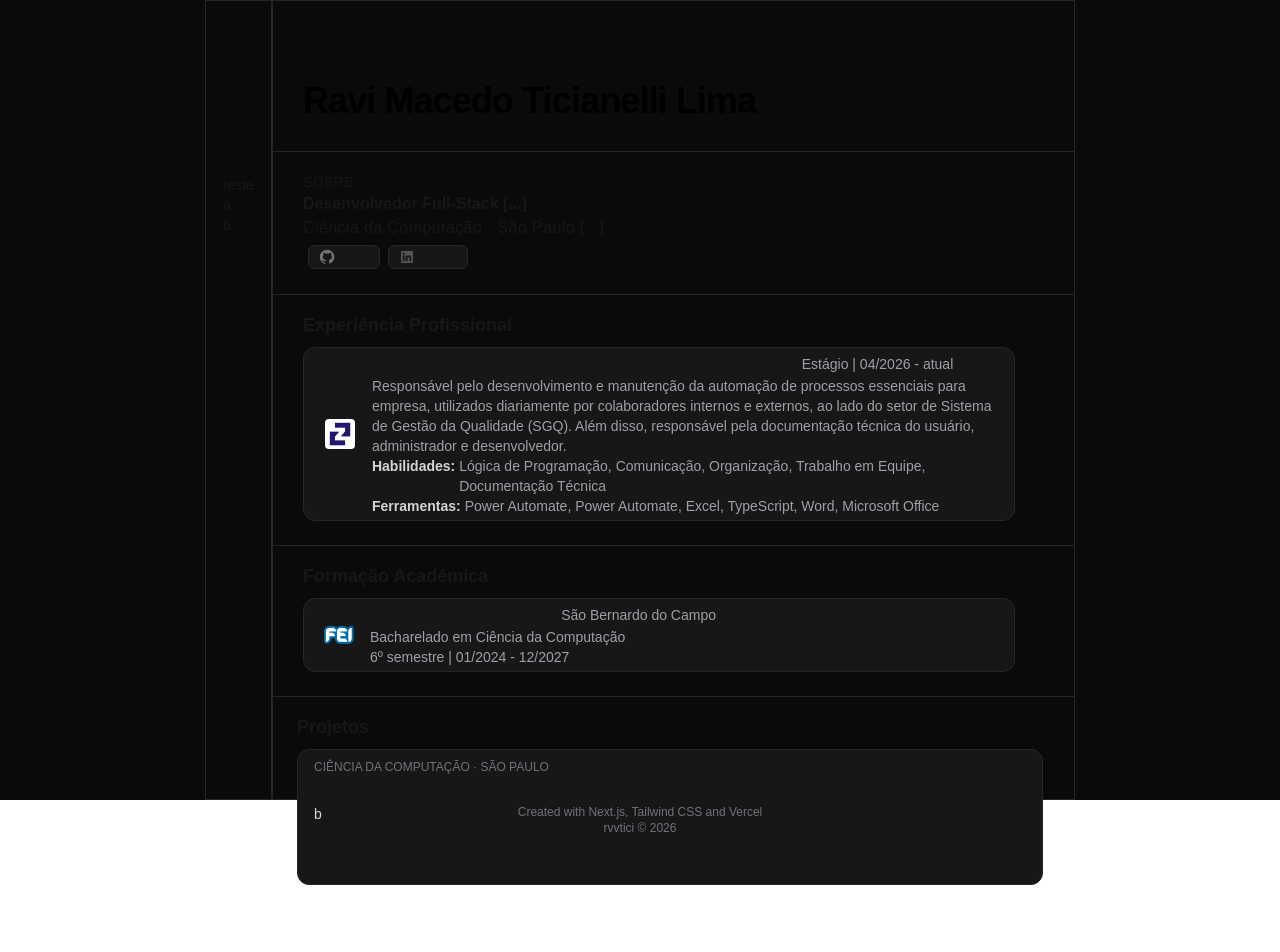
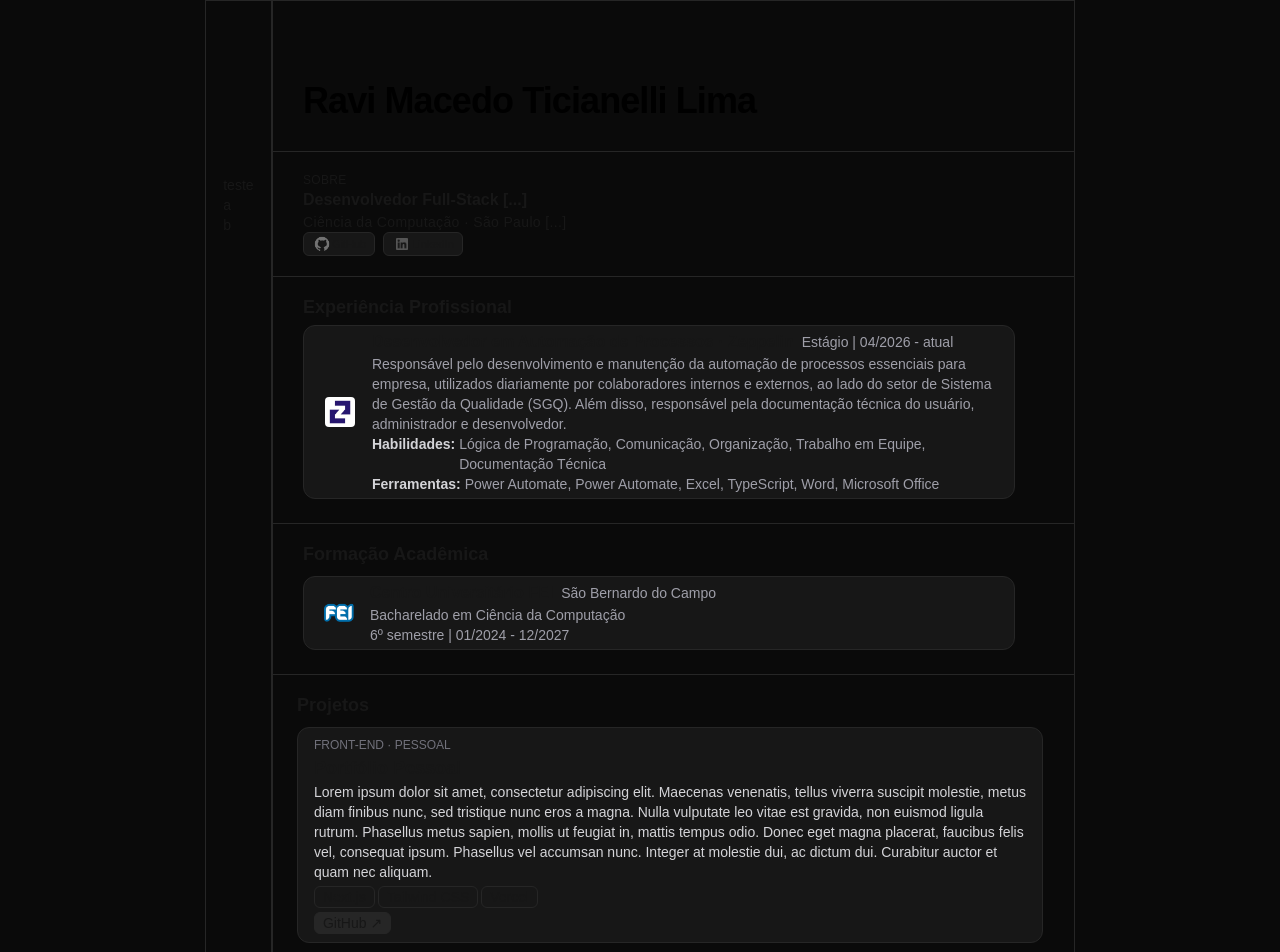
Before and after one commit to rvvtici/portfolio, a Next.js app: page / in a window 1280 px wide. Shown: the top 952 px of the page. Before the commit the page ends 909 px from the top, so only its background shows below. Built offline with nearby package versions, Linux system fonts and the light colour scheme.

Commit message:
projects

```diff
--- a/app/page.tsx
+++ b/app/page.tsx
@@ -8,14 +8,14 @@ export default function Home() {
     // <body className="flex h-screen px-[10%] flex-row bg-neutral-950">
   <body>
 
-  <main className="flex h-screen px-[16%] flex-row bg-neutral-950">
-    <div id="left-sidebar" className="text-sm flex-row justify-center items-center border-1 py-[20%] px-[2%] border-neutral-800">
+  <main className="flex px-[16%] flex-row bg-neutral-950">
+     <div id="left-sidebar" className="text-sm flex-row justify-center items-center border-1 py-[20%] px-[2%] border-neutral-800">
         <p>teste</p>
         <p>a</p>
         <p>b</p>
       </div>
 
-      <div id ="center" className="flex flex-1 flex-col border-1 border-neutral-800">
+      <div id ="center" className="flex flex-col border-1 border-neutral-800">
 
       {/* <SideNav /> */}
         {/* <main className="flex flex-1 flex-col gap-0 "> */}
@@ -31,17 +31,17 @@ export default function Home() {
 
           <div id="sobre" className="px-[30px] border-b-1 border-neutral-800 pb-[20px]">
             <div id="sobre-txt">
-              <p className="tracking-wide text-sm font dark:text-zinc-500">
+              <p className="tracking-wide text-xs font dark:text-zinc-500">
                 SOBRE
               </p>
               <p className="font-semibold tracking-normal text-base landing-4 dark:text-zinc-50">
                 Desenvolvedor Full-Stack [...]
               </p>
-              <p className="text-base tracking-wide font dark:text-zinc-500">
+              <p className="text-sm tracking-wide font dark:text-zinc-500">
                 Ciência da Computação · São Paulo [...]
               </p>
             </div>
-            <div id="sobre-contato" className="flex flex-row gap-2 m-[5px]">
+            <div id="sobre-contato" className="flex flex-row gap-2 m-[0px]">
               <a target="_blank" href="https://github.com/rvvtici">
                 <div className="flex flex-row border-neutral-800 bg-neutral-900 hover:border-neutral-700 border-1 px-2 py-[0.75px] rounded-md">
                   <Image src="/github.png" width={20} height={10} className="block p-[1px]" alt="logo github"/>
@@ -65,7 +65,7 @@ export default function Home() {
             <h2 className=" font-bold dark:text-zinc-50 text-lg">
               Experiência Profissional
             </h2>
-            <div id="zeppelin" className="flex flex-row p-1 mr-[4%] mb-6 hover:border-neutral-400 border-neutral-800 my-2 bg-neutral-900 border-1 rounded-xl">
+            <div id="zeppelin" className="flex flex-row p-1 mr-[4%] mb-6 hover:border-neutral-400 border-neutral-800 my-1 bg-neutral-900 border-1 rounded-xl">
               <div id="img-zeppelin"className="flex justify-center items-center">
                 <Image src="/zeppelin.jpg" width={30} height={30} className="block mx-8 rounded-sm" alt="logo zeppelin"/>
               </div>
@@ -142,14 +142,17 @@ export default function Home() {
             Projetos
           </h2>
           <Project
-            info="CIÊNCIA DA COMPUTAÇÃO · SÃO PAULO"
-            titulo="FEI-Baja"
-            descricao="b"
+            info="FRONT-END · PESSOAL"
+            titulo="Portfólio Pessoal"
+            descricao="Lorem ipsum dolor sit amet, consectetur adipiscing elit. Maecenas venenatis, tellus viverra suscipit molestie, metus diam finibus nunc, sed tristique nunc eros a magna. Nulla vulputate leo vitae est gravida, non euismod ligula rutrum. Phasellus metus sapien, mollis ut feugiat in, mattis tempus odio. Donec eget magna placerat, faucibus felis vel, consequat ipsum. Phasellus vel accumsan nunc. Integer at molestie dui, ac dictum dui. Curabitur auctor et quam nec aliquam."
             tags = {[
-              {titulo: "a"}
+              {titulo: "Next.js"},
+              {titulo: "Tailwind CSS"},
+              {titulo: "Vercel"}
+
             ]}
             links={[
-              {titulo: "a", url: "a"}
+              {titulo: "GitHub", url: "https://github.com/rvvtici/portfolio"}
             ]}
           >
 
--- a/app/projects.tsx
+++ b/app/projects.tsx
@@ -17,7 +17,7 @@ type Tag = {
 }
 
 
-export default function Project({titulo, descricao, imagem, info, tags, links}: ProjectProps) {
+export default function Project({titulo, descricao, info, tags, links}: ProjectProps) {
   return (
     <div id="card" className="flex py-2 px-4 flex-row mr-[4%] mb-6 p-1 hover:border-neutral-400 transition delay-20 border-neutral-800 my-2 bg-neutral-900 border-1 rounded-xl">
         {/* <div id="img"className="flex justify-center items-center">
@@ -34,19 +34,27 @@ export default function Project({titulo, descricao, imagem, info, tags, links}:
                 {descricao}
             </p>
 
-            <div>
+            <div className="flex flex-row gap-[3px]">
+                  {/* <p className="font-semibold text-sm text-zinc-300">
+                    Habilidades:
+                  </p>
+                  <p className="font-base text-sm text-zinc-400">
+                    Lógica de Programação, Comunicação, Organização, Trabalho em Equipe, Documentação Técnica
+                  </p> */}
                 {tags?.map((tag) => (
-                    <p className="border-2">
+                    <p className="flex my-1 flex-row border-neutral-800 hover:border-neutral-700 text-sm border-1 px-2 py-[0.2px] rounded-md">
                         {tag.titulo}
                     </p>
                 ))}
             </div>
 
 
-            <div>
+            <div className="flex flex-row gap-[3px]">
                 {links?.map((link) => (
                     <a key={link.url} href={link.url} target="_blank">
-                        {link.titulo}
+                     <p className="flex flex-row border-neutral-800 bg-neutral-800 hover:border-neutral-700 text-sm border-1 px-2 py-[0.2px] rounded-md">
+                           {link.titulo} ↗
+                        </p>
                     </a>
                 ))}
             </div>
```
